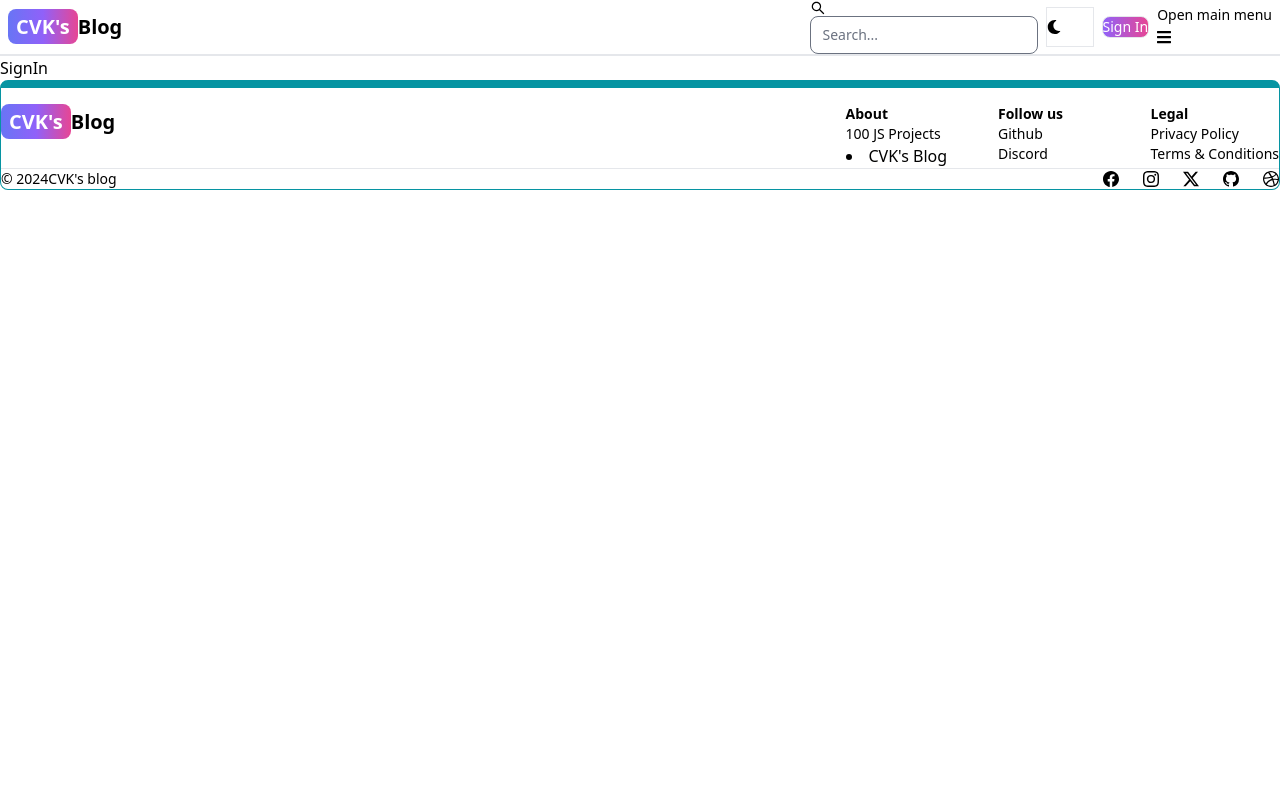
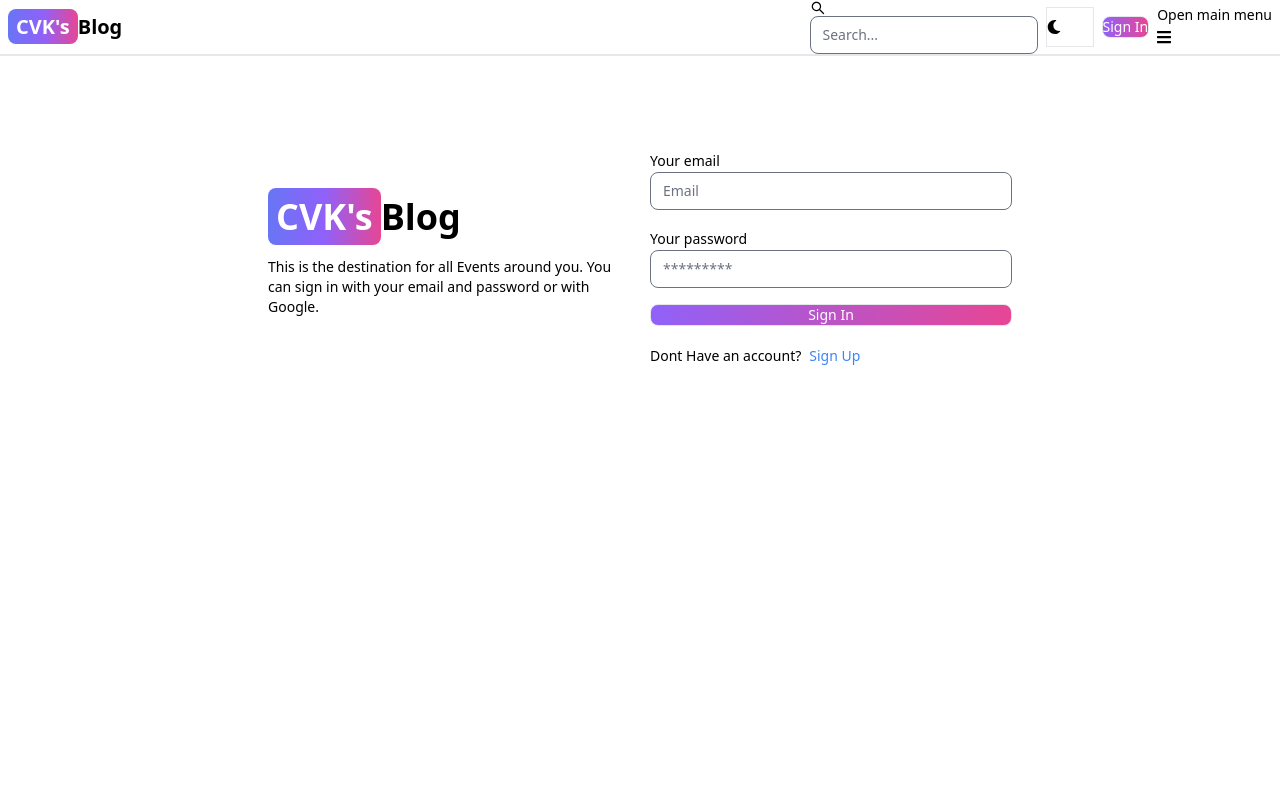
Before and after one commit to Chetanprakash7/mern-blog, a React (Vite) app in the folder client/: page /sign-in in a window 1280 px wide. Shown: the top 800 px of the page. Built offline with nearby package versions, Linux system fonts and the light colour scheme.

Commit message:
complete sign in page funtionality

```diff
--- a/client/src/pages/SignIn.jsx
+++ b/client/src/pages/SignIn.jsx
@@ -1,7 +1,110 @@
+import { Alert, Button, Label, Spinner, TextInput } from "flowbite-react";
+import { useState } from "react";
+import { Link, useNavigate } from "react-router-dom";
+
 export default function SignIn() {
+  const [formData, setFormData] = useState({});
+  const [errorMessage, setErrorMessage] = useState(null);
+  const [loading, setLoading] = useState(false);
+  const navigate = useNavigate();
+  const handleChange = (e) => {
+    setFormData({ ...formData, [e.target.id]: e.target.value.trim() });
+  };
+
+  const handleSubmit = async (e) => {
+    e.preventDefault();
+
+    // Check if all fields are filled out
+    if ( !formData.email || !formData.password) {
+      return setErrorMessage('Please fill out all fields.');
+    }
+
+    try {
+      setLoading(true);
+      setErrorMessage(null);
+      const res = await fetch('/api/auth/signin', {
+        method: 'POST',
+        headers: { 'Content-Type': 'application/json' },
+        body: JSON.stringify(formData),
+      });
+
+      const data = await res.json();
+
+      // Check if the response indicates a failure
+      if (data.success === false) {
+        return setErrorMessage(data.message);
+      }
+      setLoading(false);
+      if(res.ok){
+        navigate('/');
+      }
+      } catch (error) {
+      setErrorMessage(errormessage);
+      setLoading(false);
+    }
+  };
+
   return (
-    <div>
-     SignIn
+    <div className='min-h-screen mt-20'>
+      <div className="flex p-3 max-w-3xl mx-auto flex-col md:flex-row md:items-center gap-5">
+
+        {/* left */}
+        <div className="flex-1">
+          <Link to="/" className="font-bold dark:text-white text-4xl">
+            <span className="px-2 py-1 bg-gradient-to-r from-indigo-500 via-purple-500 to-pink-500 rounded-lg text-white">
+              CVK's
+            </span>
+            Blog
+          </Link>
+          <p className="text-sm mt-5">
+            This is the destination for all Events around you.
+            You can sign in with your email and password or with Google.
+          </p>
+        </div>
+
+        {/* right */}
+        <div className="flex-1">
+          <form className="flex flex-col gap-4" onSubmit={handleSubmit}>
+            <div className="">
+              <Label value="Your email" />
+              <TextInput type="email" placeholder="Email" id="email" onChange={handleChange} />
+            </div>
+            <div className="">
+              <Label value="Your password" />
+              <TextInput type="password" placeholder="*********" id="password" onChange={handleChange} />
+            </div>
+            <Button
+              disabled={loading}
+              type="submit"
+              className="flex items-center justify-center bg-gradient-to-r from-purple-500 to-pink-500 hover:from-purple-600 hover:to-blue-600 text-white"
+              aria-label="Sign In" // Adds an accessible label
+              title="Sign In" // Adds a tooltip on hover for additional clarity
+            >
+              {
+                loading ? (
+                  <>
+                  <Spinner size='sm'/>
+                  <span className="pl-3">Loading...</span>
+                  </>
+                ) : 'Sign In'
+              }
+            </Button>
+          </form>
+          <div className="flex gap-2 text-sm mt-5">
+            <span>Dont Have an account?</span>
+            <Link to='/sign-up' className="text-blue-500">
+              Sign Up
+            </Link>
+          </div>
+          {
+            errorMessage && (
+              <Alert className="mt-5" color='failure'>
+                {errorMessage}
+              </Alert>
+            )
+          }
+        </div>
+      </div>
     </div>
-  )
+  );
 }
```
